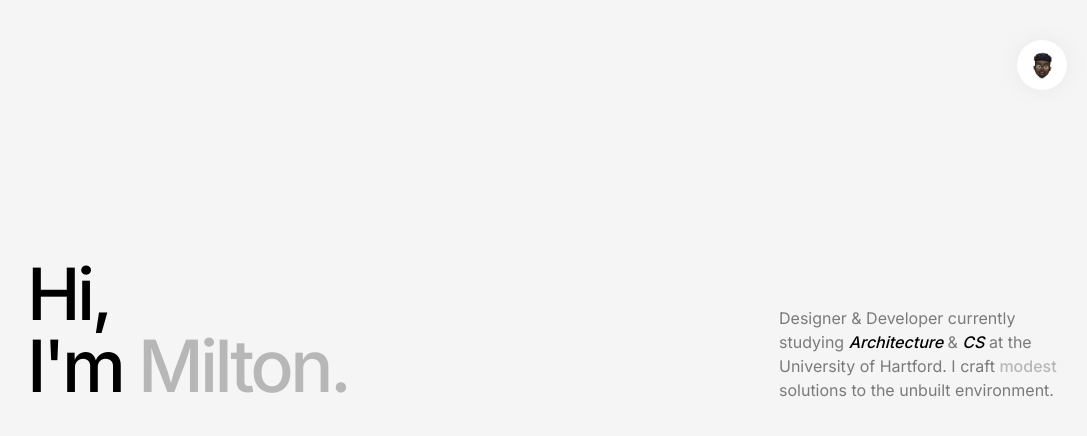
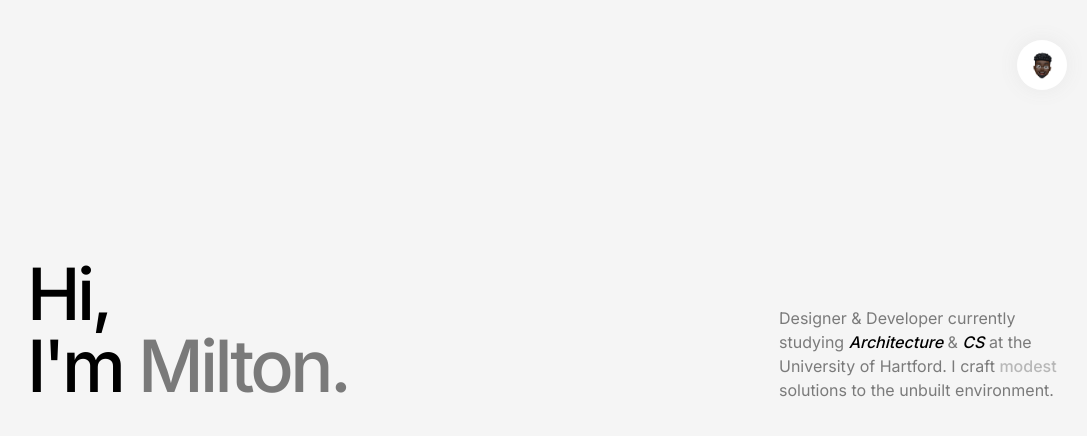
Before and after one commit to mmupfumir/mmupfumira-portfolio, a Next.js app in the folder port/: page / in a window 1280 px wide. Shown: the top 436 px of the page, without its empty margins (93-1180 px from the left). Built offline with nearby package versions, Linux system fonts and the light colour scheme.

Commit message:
Modified Name Color

```diff
--- a/port/src/sections/Hero.tsx
+++ b/port/src/sections/Hero.tsx
@@ -5,7 +5,7 @@ export const Hero = () => {
         <div className="flex sm:flex-col md:flex-row md:items-end pt-32 ">
           <div className="text-black text-7xl tracking-tighter font-medium">
             <h1>Hi,</h1>
-            <h1>I'm <span className="text-black/25">Milton.</span></h1>
+            <h1>I'm <span className="text-black/50">Milton.</span></h1>
           </div>
           <div className=" text-black/50 sm:pt-10 max-w-72 md:ml-auto">
             <p>Designer & Developer currently studying <span className="text-black font-medium italic">Architecture</span> & <span className="text-black font-medium italic">CS</span> at the University of Hartford. I craft <span className="text-black/25 font-medium">modest</span> solutions to the unbuilt environment.</p>
```
